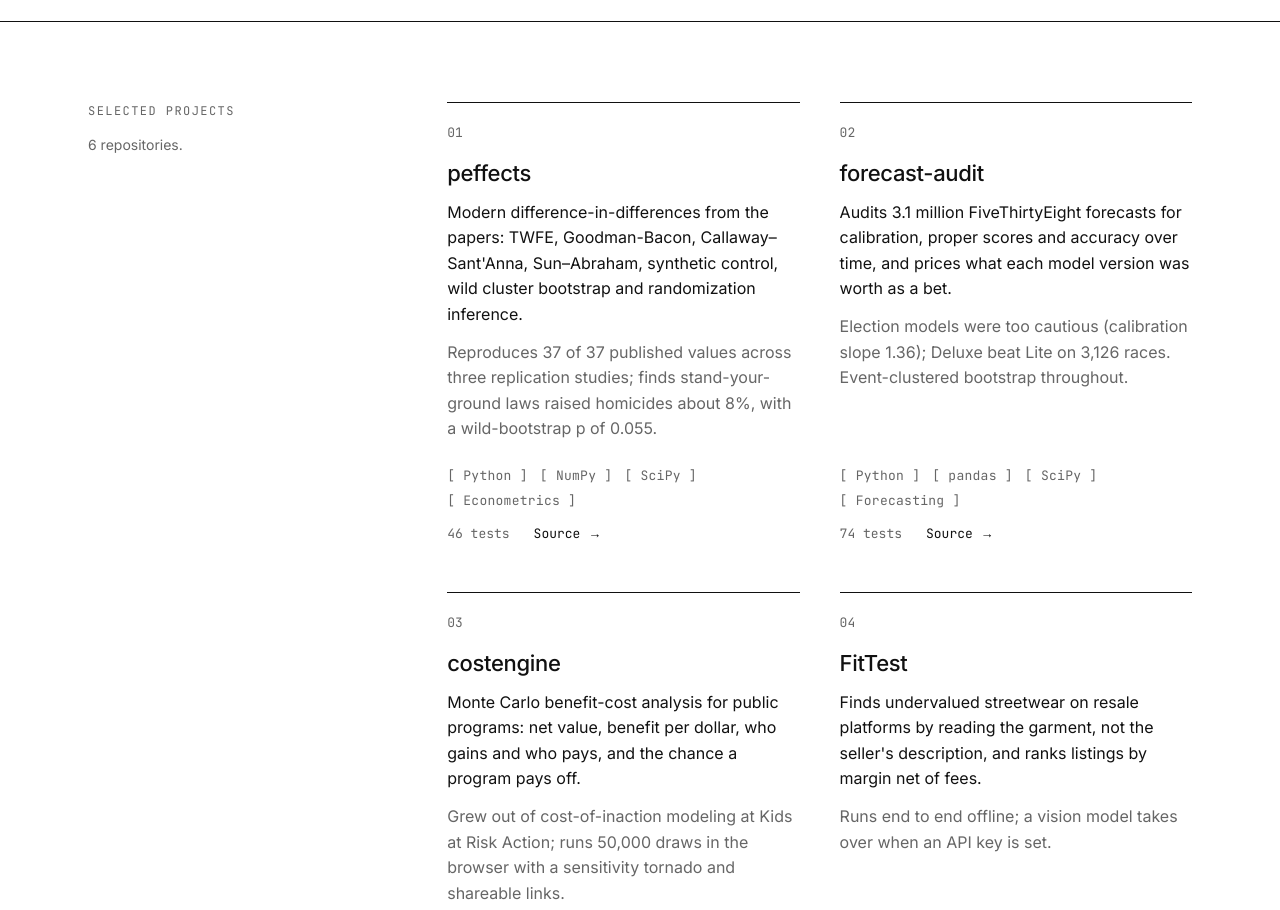
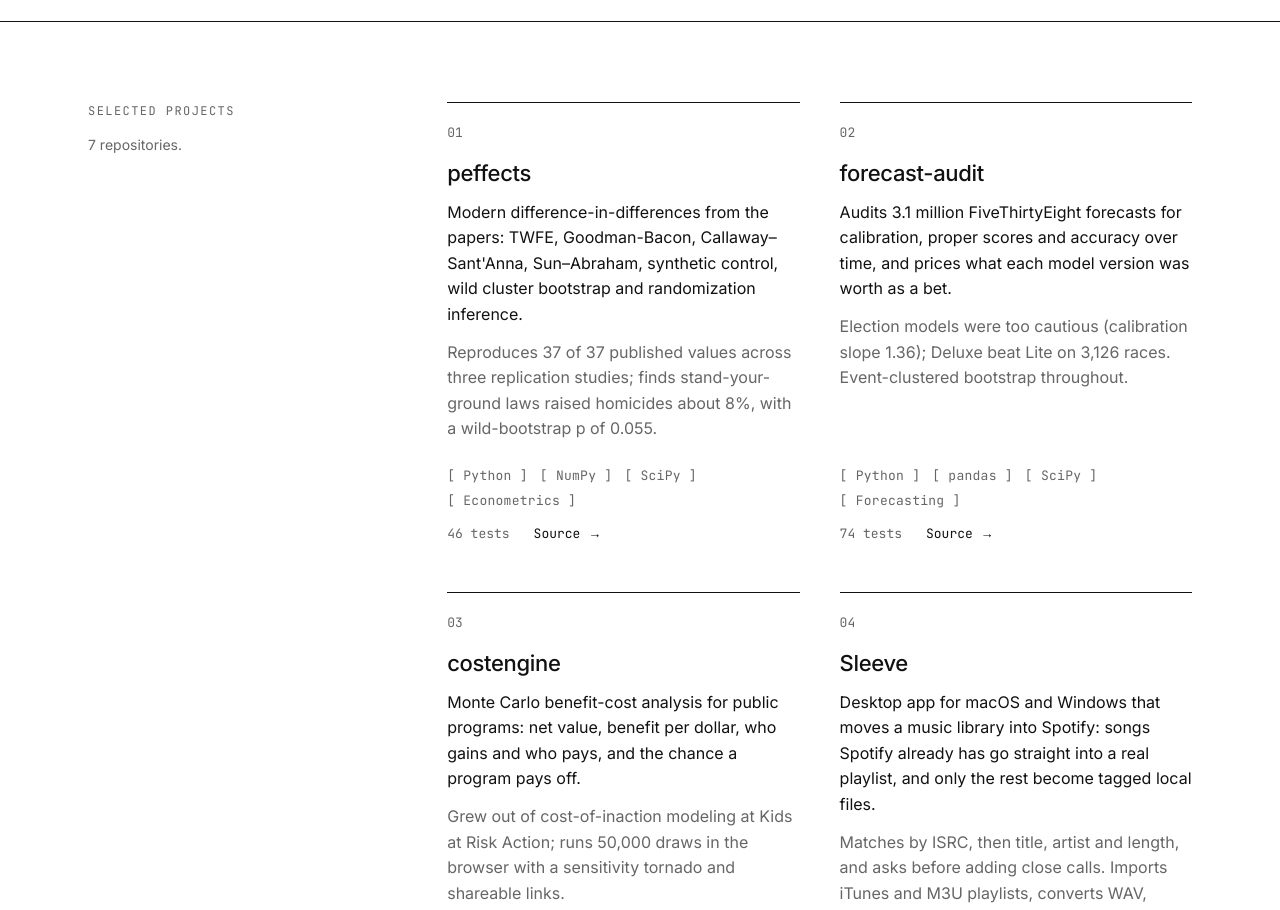
Before and after one commit to jpark875/Jport, a Next.js app: page / in a window 1280 px wide. Shown: the part 1880-2790 px from the top of the page. Built offline with nearby package versions, Linux system fonts and the light colour scheme; no server answers.

Commit message:
Add Sleeve to projects

```diff
--- a/data/projects.ts
+++ b/data/projects.ts
@@ -47,6 +47,17 @@ export const projects: Project[] = [
     demo: "https://jpark875.github.io/costengine/",
   },
   {
+    name: "Sleeve",
+    summary:
+      "Desktop app for macOS and Windows that moves a music library into Spotify: songs Spotify already has go straight into a real playlist, and only the rest become tagged local files.",
+    impact:
+      "Matches by ISRC, then title, artist and length, and asks before adding close calls. Imports iTunes and M3U playlists, converts WAV, FLAC, Ogg, WMA and video with FFmpeg, and CI builds both installers.",
+    tags: ["Python", "PySide6", "Spotify Web API", "FFmpeg"],
+    tests: 146,
+    repo: github("sleeve"),
+    isPublic: true,
+  },
+  {
     name: "FitTest",
     summary:
       "Finds undervalued streetwear on resale platforms by reading the garment, not the seller's description, and ranks listings by margin net of fees.",
```
